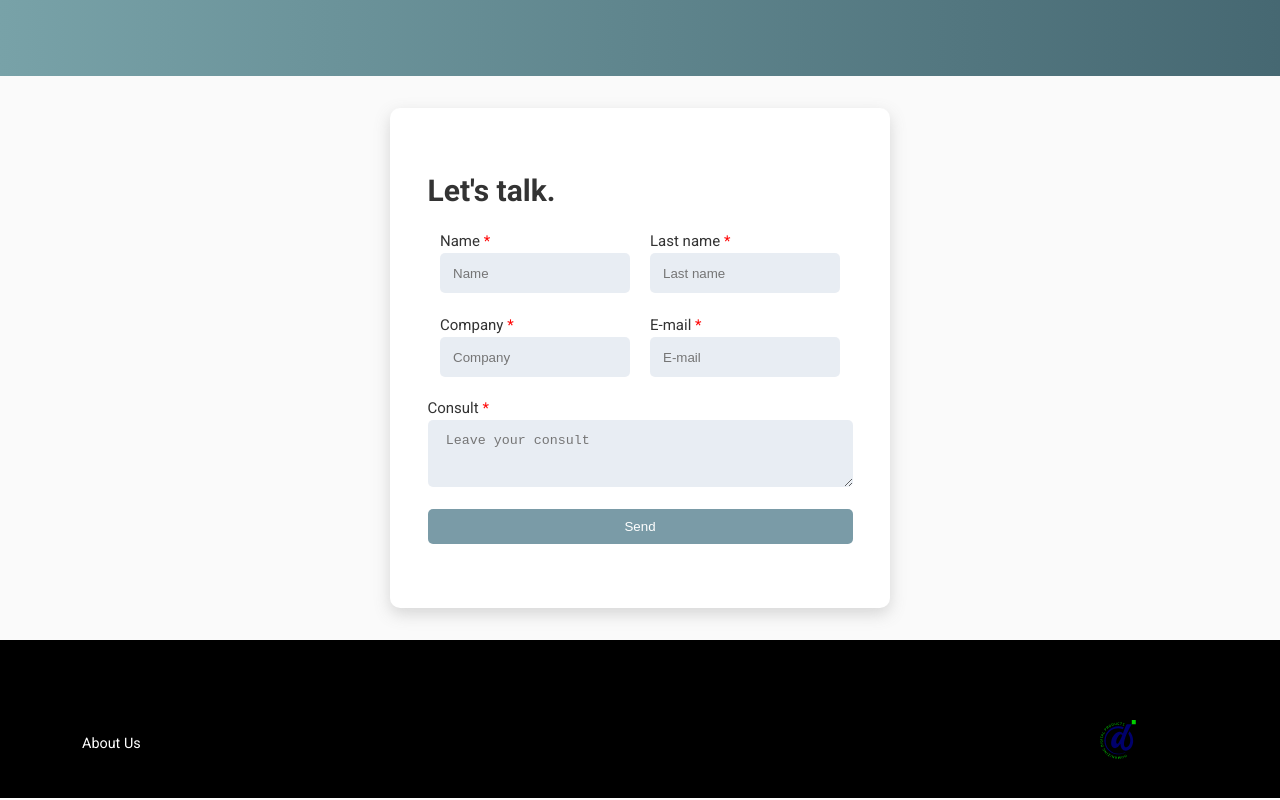
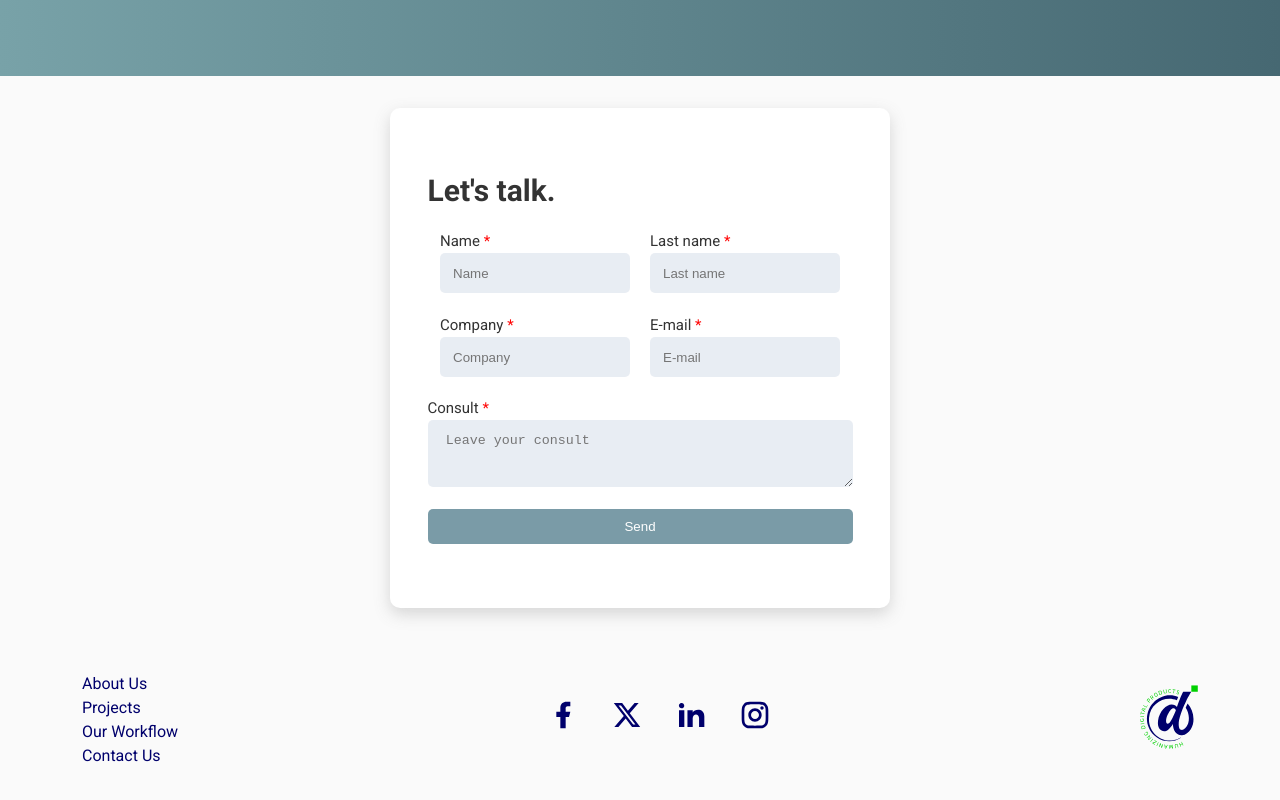
Before and after one commit to DeviasRioIV/devias-web, a Next.js app: page / in a window 1280 px wide. Shown: the part 3185-3985 px from the top of the page. Built offline with nearby package versions, Linux system fonts and the light colour scheme.

Commit message:
Change logic and styles

```diff
--- a/src/app/Components/Footer/Footer.jsx
+++ b/src/app/Components/Footer/Footer.jsx
@@ -1,5 +1,6 @@
 // External Modules
 import React from 'react'
+import { RiTwitterXFill, RiFacebookFill, RiInstagramLine, RiLinkedinFill } from "react-icons/ri";
 
 // Internal modules
 import './Footer.scss'
@@ -26,36 +27,44 @@ export default function Footer() {
 
   return (
     <footer>
-      <div id='social-icons'>
-        <a href='https://www.facebook.com/devias.ar' target='_blank' rel='noreferrer'>
-          <i className='fab fa-facebook' />
-        </a>
-        <a href='#' target='_blank' rel='noreferrer'>
-          <i className='fab fa-twitter' />
-        </a>
-        <a href='https://www.linkedin.com/company/devias-ar/mycompany/?viewAsMember=true' target='_blank' rel='noreferrer'>
-          <i className='fab fa-linkedin' />
-        </a>
-        <a href='https://www.instagram.com/devias.ar/?hl=es-la' target='_blank' rel='noreferrer'>
-          <i className='fab fa-instagram' />
-        </a>
-      </div>
       <section className='container'>
         <div className='container-footer-links'>
           <ul>
             <li>
-              <NavLink to='/our-customers'> {language.customers} </NavLink>
-            </li>
-            <li>
               <NavLink to='/about-us'> {language.about_us} </NavLink>
             </li>
             <li>
-              <NavLink to='/our-way'> {language.our_way} </NavLink>
+              <NavLink to='/our-customers'> {language.projects} </NavLink>
             </li>
-            {/* <li>
-              <NavLink to='/careers'> Careers </NavLink>
-            </li> */}
+            <li>
+              <NavLink to='/our-way'> {language.our_workflow} </NavLink>
+            </li>
+            <li>
+              <NavLink to='/contact-us'> {language.contact} </NavLink>
+            </li>
           </ul>
+        </div>
+        <div id='social-icons'>
+          <a href='https://www.facebook.com/devias.ar' target='_blank' rel='noreferrer'>
+            <i>
+              <RiFacebookFill />
+            </i>
+          </a>
+          <a href='#' target='_blank' rel='noreferrer'>
+            <i>
+              <RiTwitterXFill />
+            </i>
+          </a>
+          <a href='https://www.linkedin.com/company/devias-ar/mycompany/?viewAsMember=true' target='_blank' rel='noreferrer'>
+            <i>
+              <RiLinkedinFill />
+            </i>
+          </a>
+          <a href='https://www.instagram.com/devias.ar/?hl=es-la' target='_blank' rel='noreferrer'>
+            <i>
+              <RiInstagramLine />
+            </i>
+          </a>
         </div>
         <div className='container-footer-logo'>
           <Link to='/'>
--- a/src/app/Components/Footer/Footer.scss
+++ b/src/app/Components/Footer/Footer.scss
@@ -1,9 +1,11 @@
+@import 'Sass/config.scss';
+
 footer{
   width: 100%;
   display: flex;
   flex-direction: column;
   justify-content: center;
-  background-color: black;
+  background-color: $withe;
   padding: 2rem 0px;
   position: absolute;
 
@@ -12,6 +14,10 @@ footer{
     align-items: center;
     justify-content: space-between;
     flex-direction: row;
+
+    @media (max-width: 768px) {
+      flex-direction: column;
+    }
 
     .container-footer-links{
       display: flex;
@@ -25,16 +31,16 @@ footer{
 
         li{
           a {
-              color: #ffffff;
-              font-size: 0.9rem;
+            color: $dark-blue;
+            font-size: 1rem;
 
             &:hover {
-                color: #EBC95C;
+              color: $green;
               transition: .2s;
             }
             }
             &:focus {
-                color: #598392;
+              font-weight: 700;
             }
 
           @media (max-width: 768px){
@@ -47,6 +53,28 @@ footer{
         }
       }
     }
+
+    #social-icons{
+      display: flex;
+      align-items: center;
+      justify-content: center;
+      cursor: pointer;
+
+      a{
+
+        i {
+          margin: 0 1rem;
+          font-size: 2rem;
+          color: $dark-blue;
+
+          &:hover{
+            color: $green;
+            transition: .2s;
+          }
+        }
+      }
+    }
+
     .container-footer-logo{
       display: flex;
       align-items: center;
@@ -55,8 +83,8 @@ footer{
 
         a{
             img{
-                width: 160px;
-                height: 39px;
+              width: 58px;
+              height: auto;
 
               @media (max-width: 768px) {
                 width: 130px;
@@ -68,26 +96,5 @@ footer{
             }
         }
     }
-      @media (max-width: 768px) {
-          flex-direction: column;
   }
 }
-
-  #social-icons{
-    display: flex;
-    align-items: center;
-    justify-content: center;
-    cursor: pointer;
-
-    i {
-      margin: 0 1rem;
-      font-size: 2rem;
-      color: #FFFFFF;
-
-      &:hover{
-        color: #EBC95C;
-        transition: .2s;
-      }
-    }
-  }
-}
```
Lines whose indentation alone changed are shown as unchanged.
